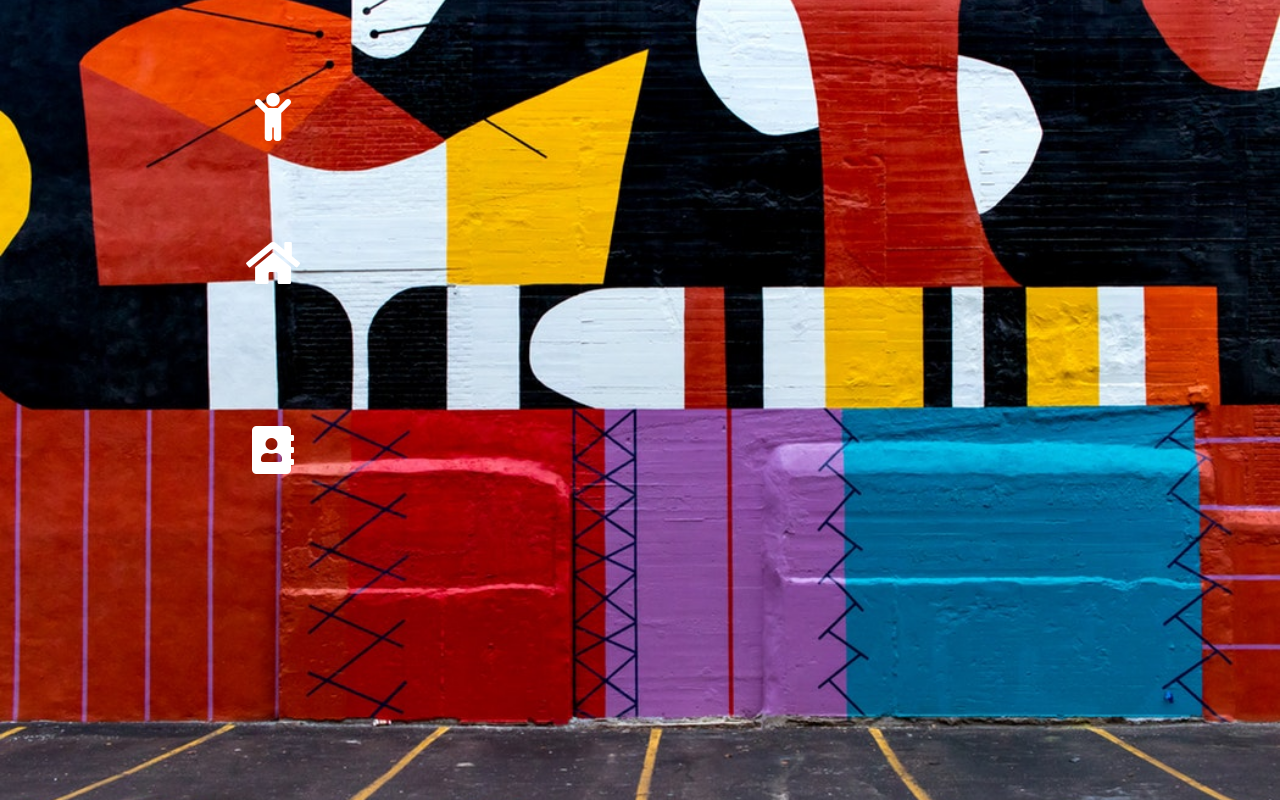
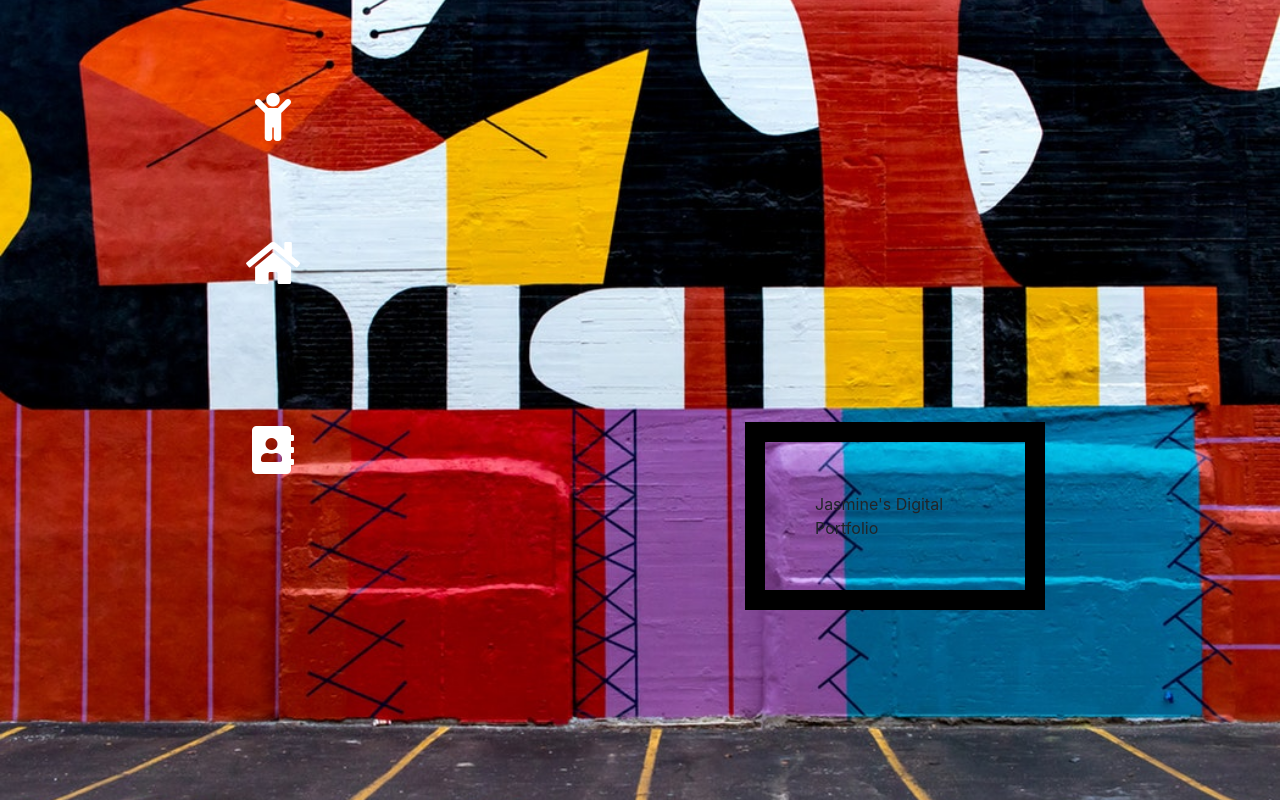
Before and after one commit to jazzygirl1998/Myportfolio_page, a plain HTML site: page index.html in a window 1280 px wide. Shown: the top 800 px of the page. Drawn offline with nearby package versions, Linux system fonts and the light colour scheme.

Commit message:
My digital port

```diff
--- a/DP.css
+++ b/DP.css
@@ -76,3 +76,15 @@ body {
 	bottom: 43px;
 	left: 533px;
 }
+p.one {
+	text-align: center
+	border-width: thick;
+	width: 300px;
+	padding: 50px;
+	position: absolute;
+	border: 20px solid black;
+	bottom: 174px;
+	left: 745px;
+	border color: white;
+
+}
--- a/index.DP.html
+++ b/index.html
@@ -16,7 +16,7 @@
 <div class="container addressicon">
 	<div class="row">
 		<div class="col">
-	    <a href="contact.DP.html"><i class="fas fa-address-book" style="font-size:48px;color:white"></i></a>
+	    <a href="contact.html"><i class="fas fa-address-book" style="font-size:48px;color:white"></i></a>
 	    </div>
 	</div>
 </div>
@@ -24,7 +24,7 @@
 <div class="container homeicon">
 	<div class="row">
 		<div class="col">
-			<a href="index.DP.html"><i class="fa fa-home" style="font-size:48px;color:white"></i></a>
+			<a href="index.html"><i class="fa fa-home" style="font-size:48px;color:white"></i></a>
 		</div>
 	</div>
 </div>
@@ -32,10 +32,11 @@
 <div class="container childicon">
 	<div class="row">
 		<div class="col">
-			<a href="about.DP.html"><i class="fa fa-child" style="font-size:48px;color:white"></i></a>
+			<a href="about.html"><i class="fa fa-child" style="font-size:48px;color:white"></i></a>
 		</div>
 	</div>
 </div>
+	<p class="one"> Jasmine's Digital Portfolio</p>
 
 
 
```
Also changed, not shown: about.html (renamed from about.DP.html, +3 -3 lines), contact.html (renamed from contact.DP.html, +2 -2 lines), 1 other file.
